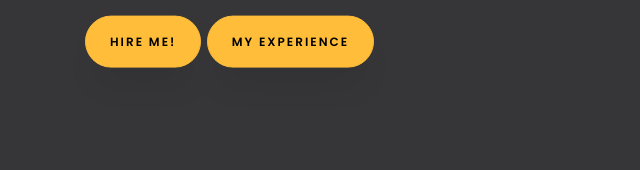
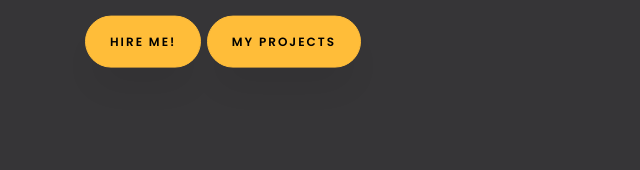
Before and after one commit to aleixpieres/aleixpieres.github.io, a plain HTML site: page index.html in a window 1280 px wide. Shown: the part 468-638 px from the top of the page, 0-640 px from the left. Drawn offline with Linux system fonts and the light colour scheme; files whose address does not match are found by name.

Commit message:
Add files via upload

```diff
--- a/index.html
+++ b/index.html
@@ -57,7 +57,7 @@
 		          		<span class="subheading">Welcome!</span>
 			            <h1 class="mb-4 mt-3">My name is <span>Aleix Pieres</span></h1>
 			            <h2 class="mb-4">Software/Network Developer</h2>
-			            <p><a href="#contact-section" class="btn btn-primary py-3 px-4">Hire me!</a> <a href="#resume-section" class="btn btn-primary py-3 px-4">My experience</a></p>
+			            <p><a href="#about-section" class="btn btn-primary py-3 px-4">About me</a> <a href="#resume-section" class="btn btn-primary py-3 px-4">My experience</a></p>
 		            </div>
 		          </div>
 	        	</div>
@@ -75,7 +75,7 @@
 		          	<div class="text">
 		          		<span class="subheading">Welcome!</span>
 			            <h1 class="mb-4 mt-3">I'm a <span> Developer</span> based in <span> Barcelona</span></h1>
-			            <p><a href="#contact-section" class="btn btn-primary py-3 px-4">Hire me!</a> <a href="#resume-section" class="btn btn-primary py-3 px-4">My experience</a></p>
+			            <p><a href="#contact-section" class="btn btn-primary py-3 px-4">Hire me!</a> <a href="#project-section" class="btn btn-primary py-3 px-4">My projects</a></p>
 		            </div>
 		          </div>
 	        	</div>
```
